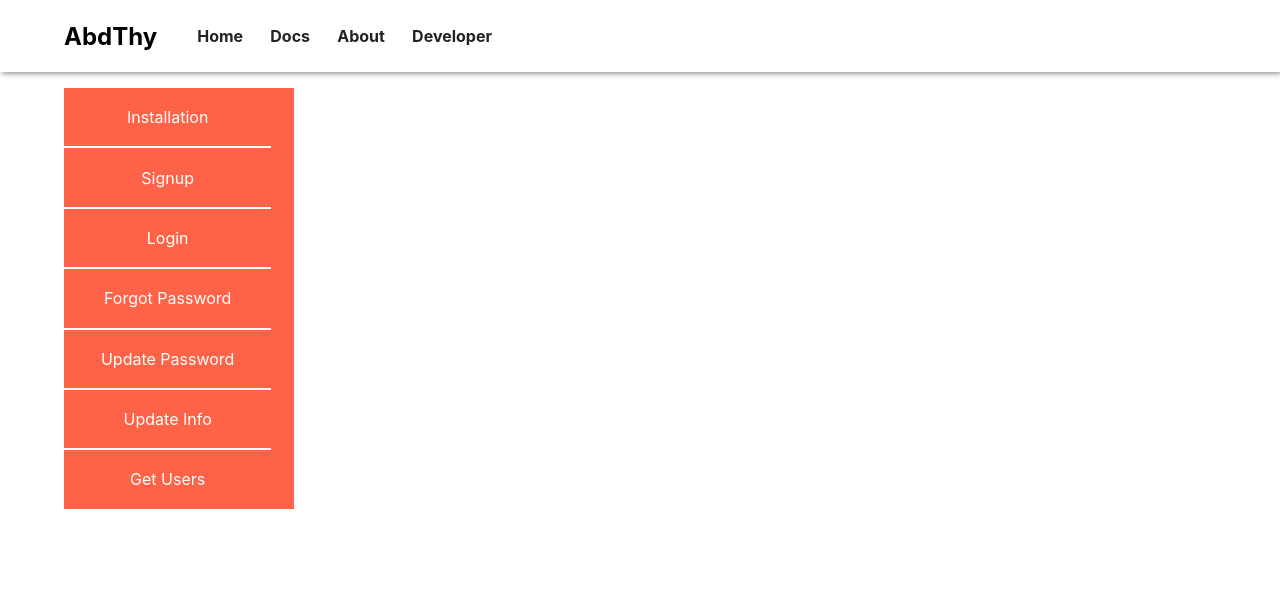
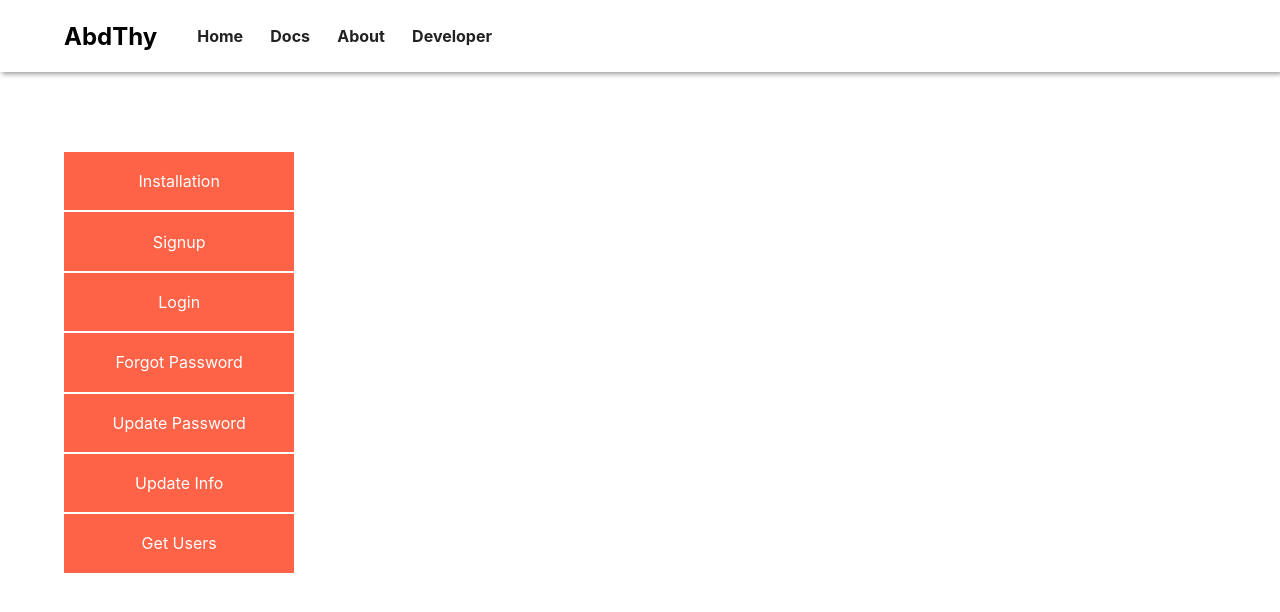
Before and after one commit to Abd-Alwahab/backend-api-auth-system-docs, a React (Create React App) app: page /docs in a window 1280 px wide. Shown: the top 612 px of the page. Built offline with nearby package versions, Linux system fonts and the light colour scheme.

Commit message:
workimng on the sublist

```diff
--- a/src/App.css
+++ b/src/App.css
@@ -46,6 +46,10 @@
   text-decoration: none;
   color: #222;
   font-weight: bold;
+}
+
+.active {
+  background-color: teal;
 }
 
 .logo {
@@ -123,6 +127,7 @@ h5 {
 /* Sub Navigation Style Start Here */
 .sub__nav {
   width: 20%;
+  margin-top: 4rem;
 }
 
 .sub__list {
@@ -133,8 +138,10 @@ h5 {
 }
 
 .sub__item {
-  width: 90%;
-  padding: 1.2rem 0;
+  width: 100%;
+  height: 100%;
+  display: block;
+  /* padding: 1.2rem 0; */
   text-align: center;
 }
 
@@ -146,10 +153,17 @@ h5 {
   color: #fff;
   text-decoration: none;
   display: block;
+  height: 100%;
+  padding: 1.2rem 0;
 }
 
-/*  */
+/* Docs Page Style */
+.docs {
+  width: 100%;
+  display: flex;
+}
 
 .docs_content {
-  /* width: ; */
+  width: 80%;
+  justify-content: space-between;
 }
--- a/src/components/SubNavList.js
+++ b/src/components/SubNavList.js
@@ -1,61 +1,61 @@
 import React from "react";
-import { Link } from "react-router-dom";
+import { Link, NavLink } from "react-router-dom";
 
 export default function SubNavList({ match }) {
   return (
-    <div>
+    <>
       <nav className="sub__nav">
         <ul className="sub__list">
           <li className="sub__item">
-            <Link className="sub__link" to={`${match.path}/installation`}>
+            <NavLink className="sub__link" to={`${match.path}/installation`}>
               {" "}
               Installation
-            </Link>
+            </NavLink>
           </li>
 
           <li className="sub__item">
-            <Link className="sub__link" to={`${match.path}/signup`}>
+            <NavLink className="sub__link" to={`${match.path}/signup`}>
               {" "}
               Signup
-            </Link>
+            </NavLink>
           </li>
 
           <li className="sub__item">
-            <Link className="sub__link" to={`${match.path}/signup`}>
+            <NavLink className="sub__link" to={`${match.path}/login`}>
               {" "}
               Login
-            </Link>
+            </NavLink>
           </li>
 
           <li className="sub__item">
-            <Link className="sub__link" to={`${match.path}/signup`}>
+            <NavLink className="sub__link" to={`${match.path}/forgotpassword`}>
               {" "}
               Forgot Password
-            </Link>
+            </NavLink>
           </li>
 
           <li className="sub__item">
-            <Link className="sub__link" to={`${match.path}/signup`}>
+            <NavLink className="sub__link" to={`${match.path}/updatepassword`}>
               {" "}
               Update Password
-            </Link>
+            </NavLink>
           </li>
 
           <li className="sub__item">
-            <Link className="sub__link" to={`${match.path}/signup`}>
+            <NavLink className="sub__link" to={`${match.path}/updateuser`}>
               {" "}
               Update Info
-            </Link>
+            </NavLink>
           </li>
 
           <li className="sub__item">
-            <Link className="sub__link" to={`${match.path}/signup`}>
+            <NavLink className="sub__link" to={`${match.path}/users`}>
               {" "}
               Get Users
-            </Link>
+            </NavLink>
           </li>
         </ul>
       </nav>
-    </div>
+    </>
   );
 }
--- a/src/pages/Docs.js
+++ b/src/pages/Docs.js
@@ -8,11 +8,13 @@ import SubNavList from "../components/SubNavList";
 export default function Docs({ match }) {
   return (
     <Container>
-      <SubNavList match={match} />
+      <div className="docs">
+        <SubNavList match={match} />
 
-      <div className="docs_content">
-        <Route path={`${match.path}/installation`} component={Installation} />
-        <Route path={`${match.path}/signup`} component={Signup} />
+        <div className="docs_content">
+          <Route path={`${match.path}/installation`} component={Installation} />
+          <Route path={`${match.path}/signup`} component={Signup} />
+        </div>
       </div>
     </Container>
   );
```
Also changed, not shown: 1 other file (tests, documents, lock files or other folders).
